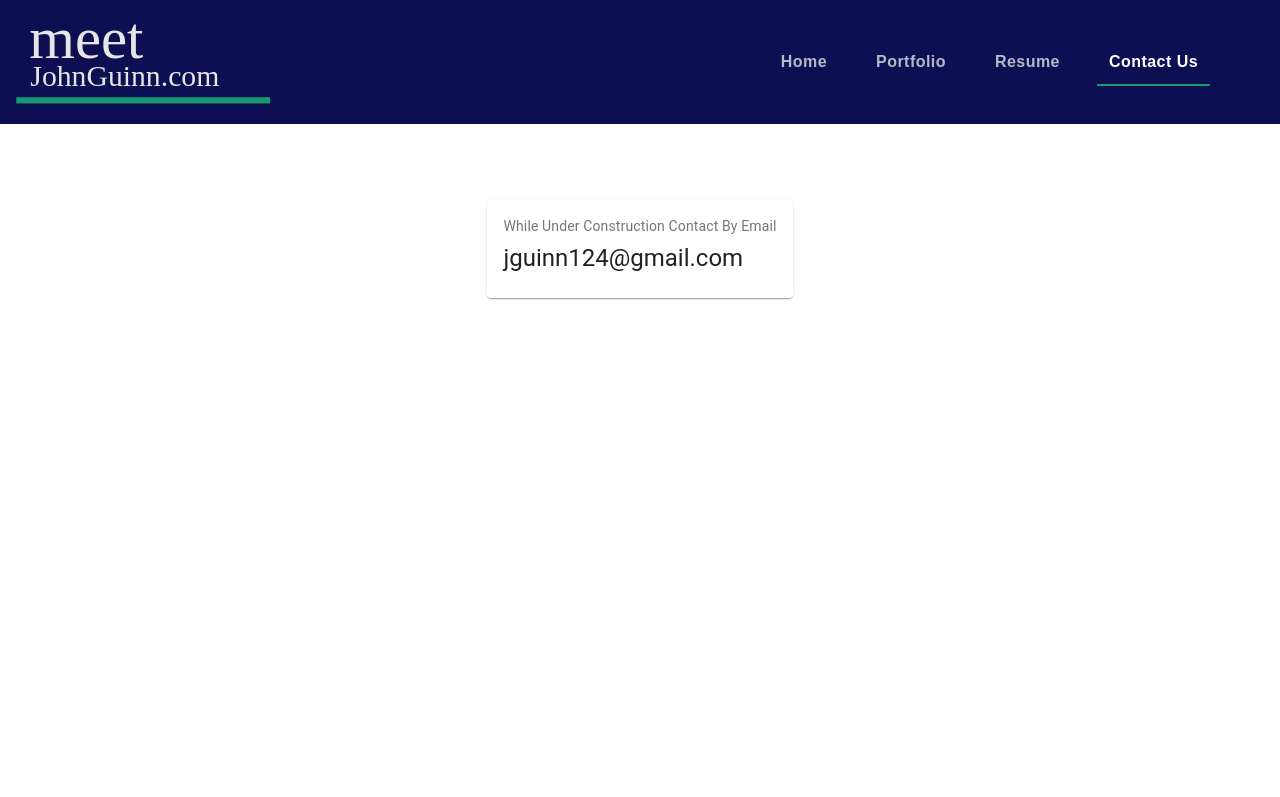
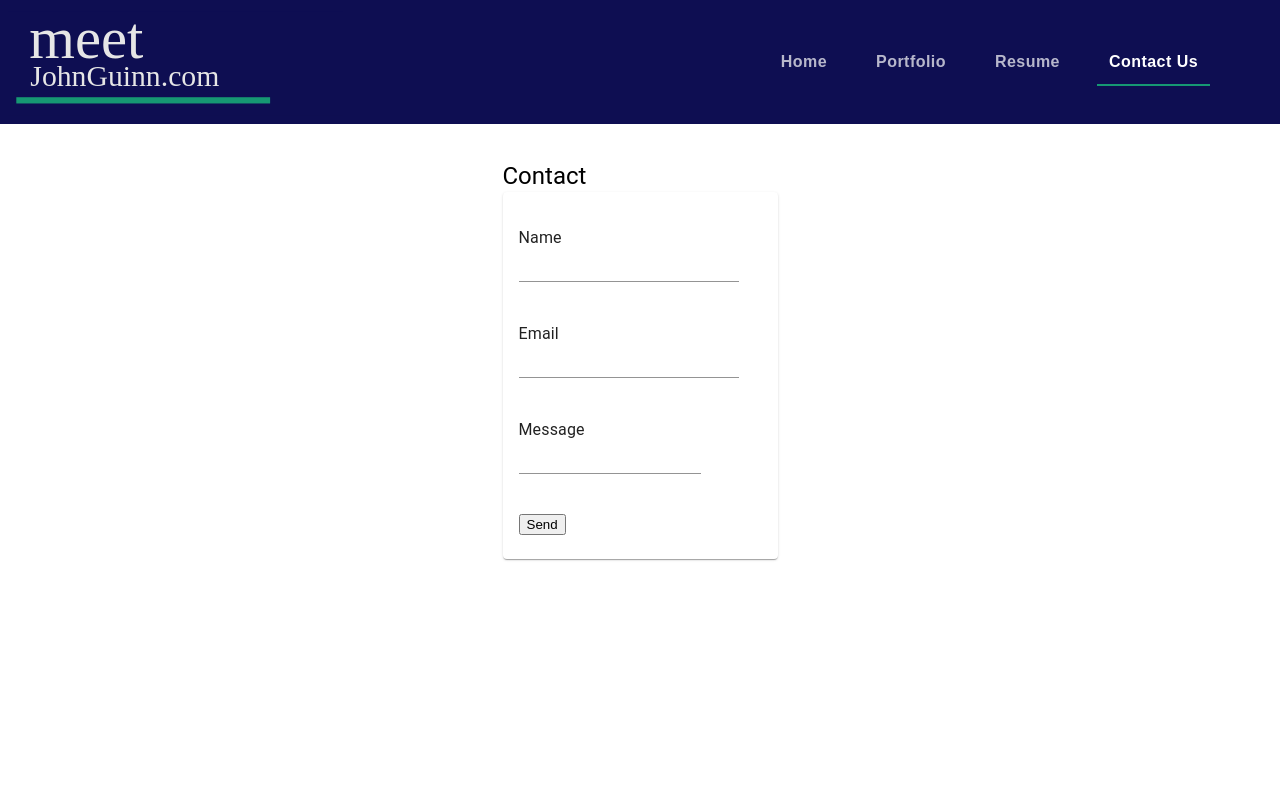
Before and after one commit to jguinn124/meetJohnGuinn, a React (Create React App) app: page /contact in a window 1280 px wide. Shown: the top 797 px of the page. Built offline with nearby package versions, Linux system fonts and the light colour scheme; a web font is replaced by a local one.

Commit message:
Contact Form Complete

```diff
--- a/package.json
+++ b/package.json
@@ -9,11 +9,13 @@
     "@testing-library/jest-dom": "^4.2.4",
     "@testing-library/react": "^9.5.0",
     "@testing-library/user-event": "^7.2.1",
+    "emailjs-com": "^2.6.4",
     "react": "^16.13.1",
     "react-dom": "^16.13.1",
     "react-player": "^2.7.0",
     "react-router-dom": "^5.2.0",
-    "react-scripts": "3.4.3",
+    "react-scripts": "^4.0.2",
+    "reactstrap": "^8.9.0",
     "recharts": "^1.8.5"
   },
   "scripts": {
--- a/public/index.html
+++ b/public/index.html
@@ -10,6 +10,13 @@
       name="description"
       content="Web site created using create-react-app"
     />
+
+    <script type="text/javascript"    src="https://cdn.jsdelivr.net/npm/emailjs-com@2.4.0/dist/email.min.js">
+      <script type="text/javascript">
+         (function(){
+            emailjs.init("%REACT_APP_EMAILJS_USERID%");
+         })();
+      </script>
     <!--
       manifest.json provides metadata used when your web app is installed on a
       user's mobile device or desktop. See https://developers.google.com/web/fundamentals/web-app-manifest/
--- a/src/components/Contact.js
+++ b/src/components/Contact.js
@@ -1,14 +1,16 @@
 import React from "react";
-import "./fonts.css";
+import emailjs from "emailjs-com";
+import {
+  TextField,
+  Card,
+  CardContent,
+  Typography,
+  Grid,
+  Button,
+} from "@material-ui/core";
+import { makeStyles } from "@material-ui/core/styles";
 
-import { makeStyles } from "@material-ui/core/styles";
-import Grid from "@material-ui/core/Grid";
-
-import Card from "@material-ui/core/Card";
-import CardContent from "@material-ui/core/CardContent";
-import Typography from "@material-ui/core/Typography";
-
-const useStyles = makeStyles((theme) => ({
+const useStyles = makeStyles({
   root: {
     minWidth: 275,
   },
@@ -23,44 +25,67 @@ const useStyles = makeStyles((theme) => ({
   pos: {
     marginBottom: 12,
   },
-}));
+});
 
-export default function LandingPage() {
+export default function ContactUs() {
   const classes = useStyles();
+
+  function sendEmail(e) {
+    e.preventDefault();
+
+    emailjs
+      .sendForm(
+        "contact_service",
+        "template_dzx70sl",
+        e.target,
+        "user_dfjjjh6Lgl5QtjyH5KaQ4"
+      )
+      .then(
+        (result) => {
+          console.log(result.text);
+        },
+        (error) => {
+          console.log(error.text);
+        }
+      );
+    window.alert(
+      "Thank you for your Submission \n \n John will get back to you shortly!"
+    );
+  }
 
   return (
     <div>
-      <Grid container justify="center" direction="column">
       <Grid
         container
         justify="center"
-          direction="row"
-          className={classes.group}
+        style={{ paddingTop: "40px", paddingBottom: "30vh" }}
       >
-          <Grid container justify="center">
-            <Grid
-              item
-              style={{
-                padding: "80px",
-                paddingBottom: "600px",
-              }}
-            >
+        <Grid item>
+          <Typography variant="h5">Contact</Typography>
+
           <Card className={classes.root}>
             <CardContent>
-                  <Typography
-                    className={classes.title}
-                    color="textSecondary"
-                    gutterBottom
-                  >
-                    While Under Construction Contact By Email
-                  </Typography>
-                  <Typography variant="h5" component="h2">
-                    jguinn124@gmail.com
-                  </Typography>
+              <form className="contact-form" onSubmit={sendEmail}>
+                <TextField
+                  id="outlined-basic"
+                  type="hidden"
+                  name="contact_number"
+                />
+                <Typography>Name</Typography>
+                <TextField id="outlined-basic" type="text" name="user_name" />
+                <Typography style={{ paddingTop: "40px" }}>Email</Typography>
+                <TextField id="outlined-basic" type="email" name="user_email" />
+                <Typography style={{ paddingTop: "40px" }}>Message</Typography>
+                <TextField
+                  style={{ paddingBottom: "40px" }}
+                  multiline
+                  name="message"
+                />
+                <br />
+                <input type="submit" value="Send" />
+              </form>
             </CardContent>
           </Card>
-            </Grid>
-          </Grid>
         </Grid>
       </Grid>
     </div>
```
Also changed, not shown: 1 other file (tests, documents, lock files or other folders). Lines whose indentation alone changed are shown as unchanged.
